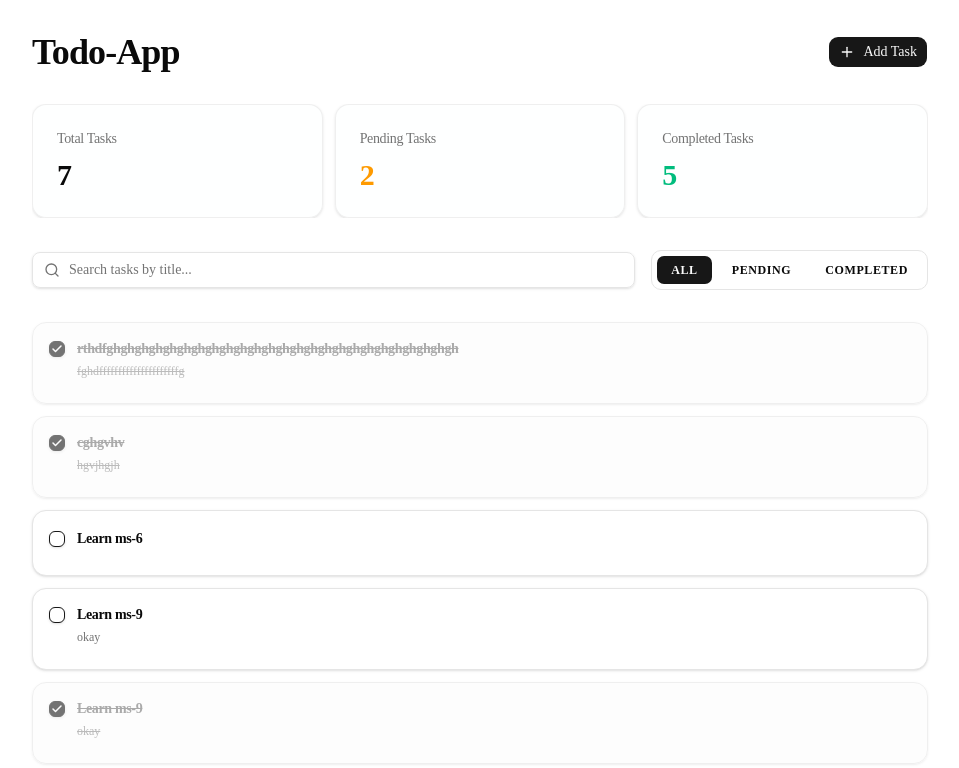
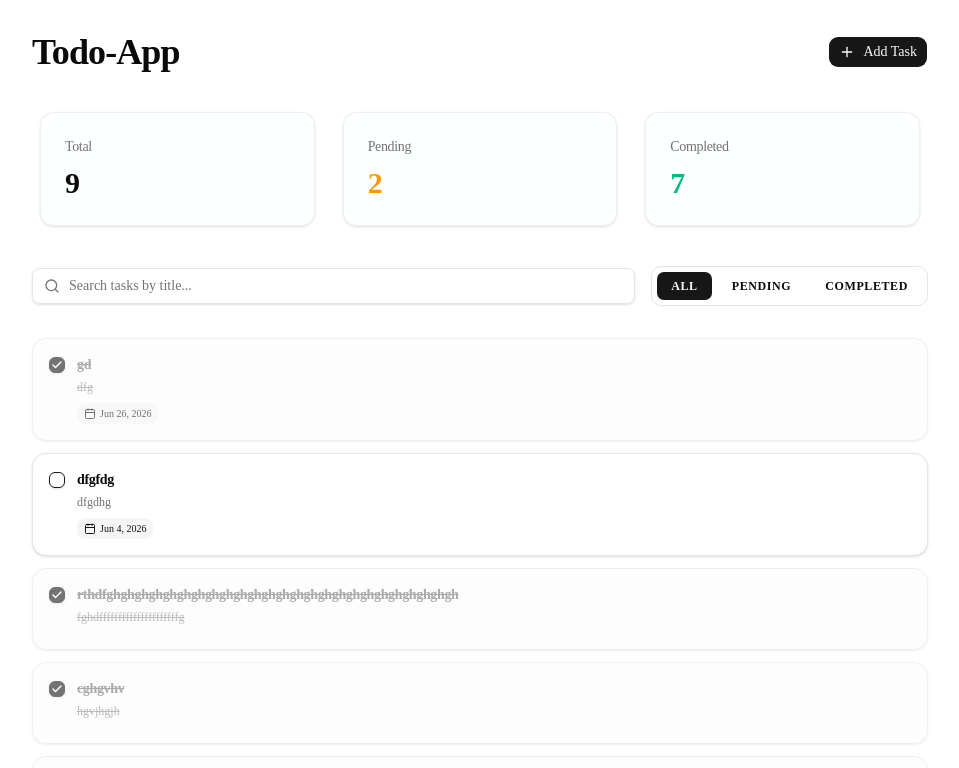
Before and after one commit to LakshmanSinghM/todo-studio, a Next.js app: page / in a window 1280 px wide. Shown: the top 768 px of the page, without its empty margins (160-1119 px from the left). Built offline with nearby package versions, Linux system fonts and the light colour scheme.

Commit message:
In progress of the reordering

```diff
--- a/src/app/page.tsx
+++ b/src/app/page.tsx
@@ -85,7 +85,6 @@ export default function Home() {
   return (
     <div className="min-h-screen bg-background text-foreground p-4 sm:p-6 md:p-8">
       <div className="mx-auto max-w-4xl space-y-8">
-
         {/* Header */}
         <header className="flex flex-col gap-4 sm:flex-row sm:items-center sm:justify-between">
           <div className="flex w-full items-center justify-between">
--- a/src/components/StatsCard.tsx
+++ b/src/components/StatsCard.tsx
@@ -18,7 +18,7 @@ export function StatsCard({
     glowColor,
 }: StatsCardProps) {
     return (
-        <Card className="relative overflow-hidden border-border/60 bg-card/50 backdrop-blur-xl">
+        <Card className="relative overflow-hidden border-border/60 bg-card/50 m-2! p-0! backdrop-blur-xl">
             <CardHeader className="pb-2">
                 <CardTitle className="text-sm font-medium text-muted-foreground">
                     {title}
--- a/src/components/TaskStats.tsx
+++ b/src/components/TaskStats.tsx
@@ -16,7 +16,7 @@ export default function TaskStats({
     return (
         <section className="grid grid-cols-3 gap-3 overflow-x-auto">
             <StatsCard
-                title="Total Tasks"
+                title="Total"
                 value={stats.total}
                 loading={statsLoading}
                 textColor="text-foreground"
@@ -24,7 +24,7 @@ export default function TaskStats({
             />
 
             <StatsCard
-                title="Pending Tasks"
+                title="Pending"
                 value={stats.active}
                 loading={statsLoading}
                 textColor="text-amber-500"
@@ -32,7 +32,7 @@ export default function TaskStats({
             />
 
             <StatsCard
-                title="Completed Tasks"
+                title="Completed"
                 value={stats.completed}
                 loading={statsLoading}
                 textColor="text-emerald-500"
--- a/src/data/tasks.json
+++ b/src/data/tasks.json
@@ -1,4 +1,24 @@
 [
+  {
+    "id": "4f0f6fe7-4cbd-4e01-8148-4ea5ca65d157",
+    "title": "gd",
+    "description": "dfg",
+    "dueDate": "2026-06-26",
+    "completed": true,
+    "position": 8,
+    "createdAt": "2026-06-05T11:30:54.150Z",
+    "updatedAt": "2026-06-05T11:30:57.126Z"
+  },
+  {
+    "id": "11ae9e3a-aafb-4ea9-9d28-cf216de07122",
+    "title": "dfgfdg",
+    "description": "dfgdhg",
+    "dueDate": "2026-06-04",
+    "completed": false,
+    "position": 7,
+    "createdAt": "2026-06-05T11:30:30.469Z",
+    "updatedAt": "2026-06-05T11:30:38.090Z"
+  },
   {
     "id": "b3432f8d-e9c5-4d67-81c0-25b469ff1fff",
     "title": "rthdfghghghghghghghghghghghghghghghghghghghghghghghghgh",
@@ -20,10 +40,10 @@
   {
     "id": "fcd80689-4297-4bec-aee7-05b9ca512575",
     "title": "Learn ms-6",
-    "completed": false,
+    "completed": true,
     "position": 0,
     "createdAt": "2026-06-04T12:14:37.186Z",
-    "updatedAt": "2026-06-04T16:48:20.803Z"
+    "updatedAt": "2026-06-05T11:26:48.619Z"
   },
   {
     "id": "bfb1d6ef-c11c-4871-b7a2-b621df2f4cc9",
```
